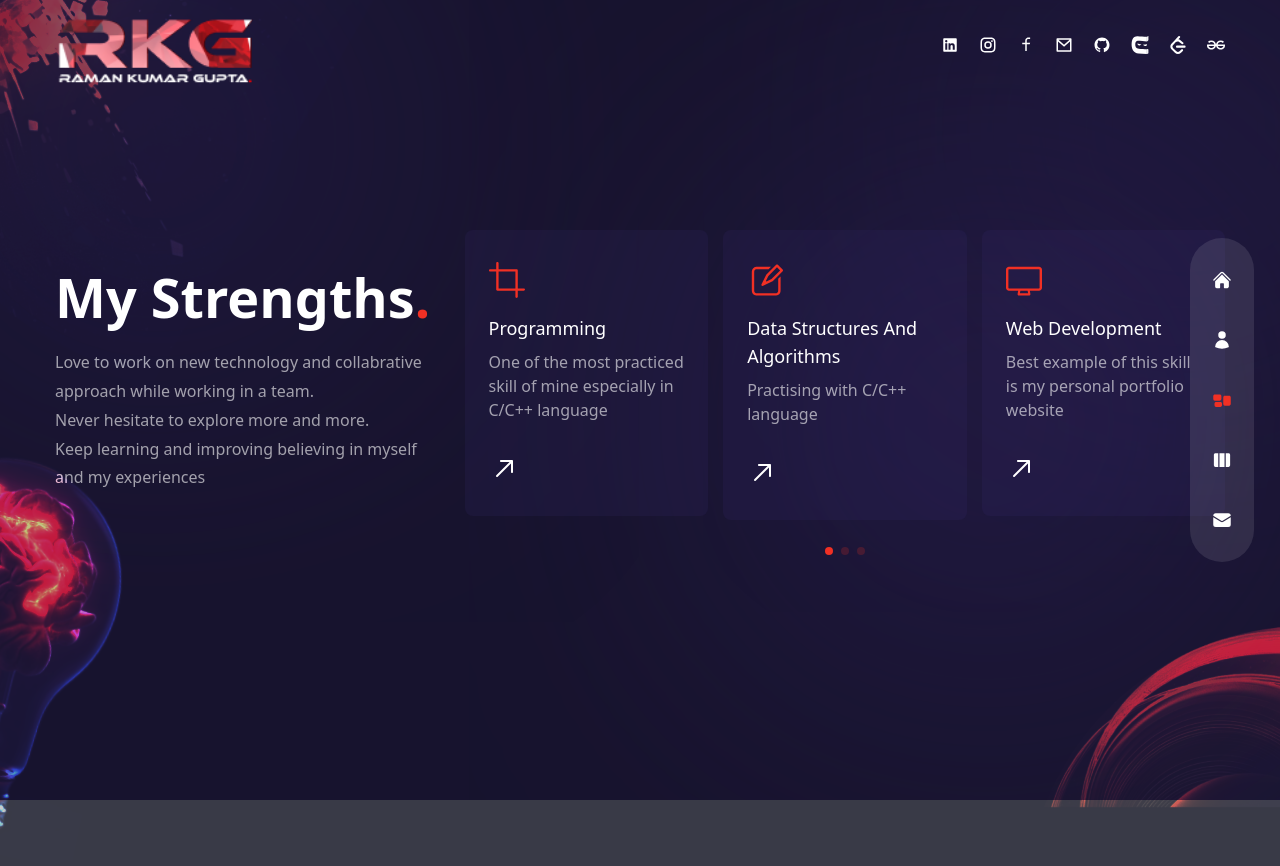
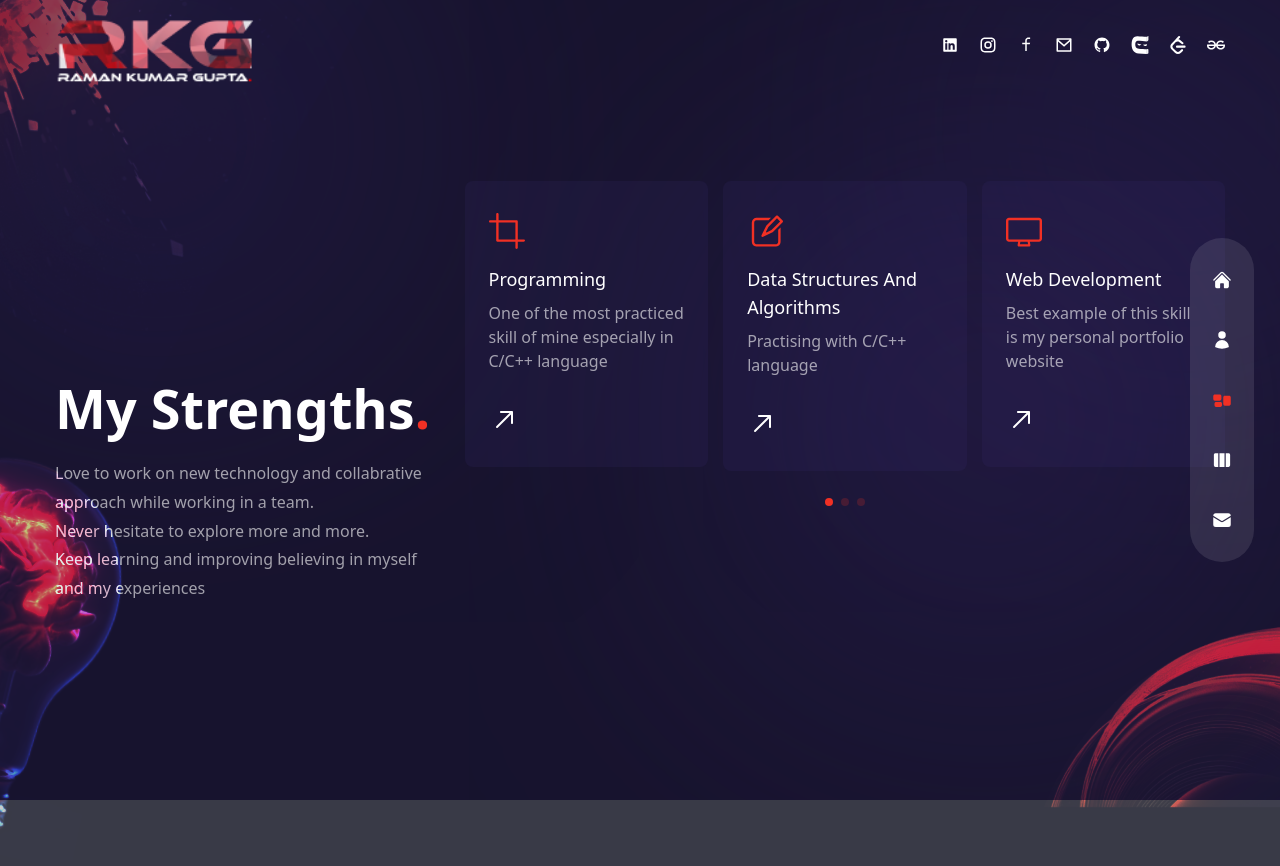
Before and after one commit to Ramank2002/RamanPortfolio, a Next.js app in the folder raman-portfolio/: page /services in a window 1280 px wide. Shown: the top 866 px of the page. Built offline with nearby package versions, Linux system fonts and the light colour scheme.

Commit message:
Modified some files and clarified the logo

```diff
--- a/raman-portfolio/components/Header.js
+++ b/raman-portfolio/components/Header.js
@@ -16,7 +16,7 @@ const Header = () => {
           <Link href={"/"}>
             <Image
             //  src={"/logo.svg"}
-            src={"/Group 15.png"}
+            src={"/Group 18.png"}
              width={220}
              height={48}
              alt=""
--- a/raman-portfolio/pages/contact/index.js
+++ b/raman-portfolio/pages/contact/index.js
@@ -84,7 +84,7 @@ const Contact = () => {
         {/* text & form */}
         <div className="flex flex-col w-full max-w-[700px]">
           {/* text */}
-          <h2 className="h2 text-center mb-12">
+          <h2 className="h2 text-center mb-12 mt-20">
             {/* Let's <span className="text-accent">connect.</span> */}
             Let&apos;s <span className="text-accent">connect.</span>
 
--- a/raman-portfolio/pages/services/index.js
+++ b/raman-portfolio/pages/services/index.js
@@ -26,7 +26,7 @@ const Services = () => {
       <div className="container mx-auto">
         <div className="flex flex-col xl:flex-row gap-x-8">
           {/*text*/}
-          <div className="text-center flex xl:w-[30vw] flex-col lg:text-left mb-4 xl:mb-0">
+          <div className="text-center flex xl:w-[30vw] flex-col lg:text-left mt-40 mb-4 xl:mb-0">
             <motion.h2
               variants={fadeIn("up", 0.2)}
               initial="hidden"
--- a/raman-portfolio/pages/work/index.js
+++ b/raman-portfolio/pages/work/index.js
@@ -32,7 +32,7 @@ const Work = () => {
               initial="hidden"
               animate="show"
               exit="hidden"
-              className="h2 xl:mt-12"
+              className="h2 xl:mt-12 mt-10"
             >
               {" "}
               My Work<span className="text-accent">.</span>
```
Also changed, not shown: raman-portfolio/public/Group 18.png (added), 1 other file (tests, documents, lock files or other folders).
